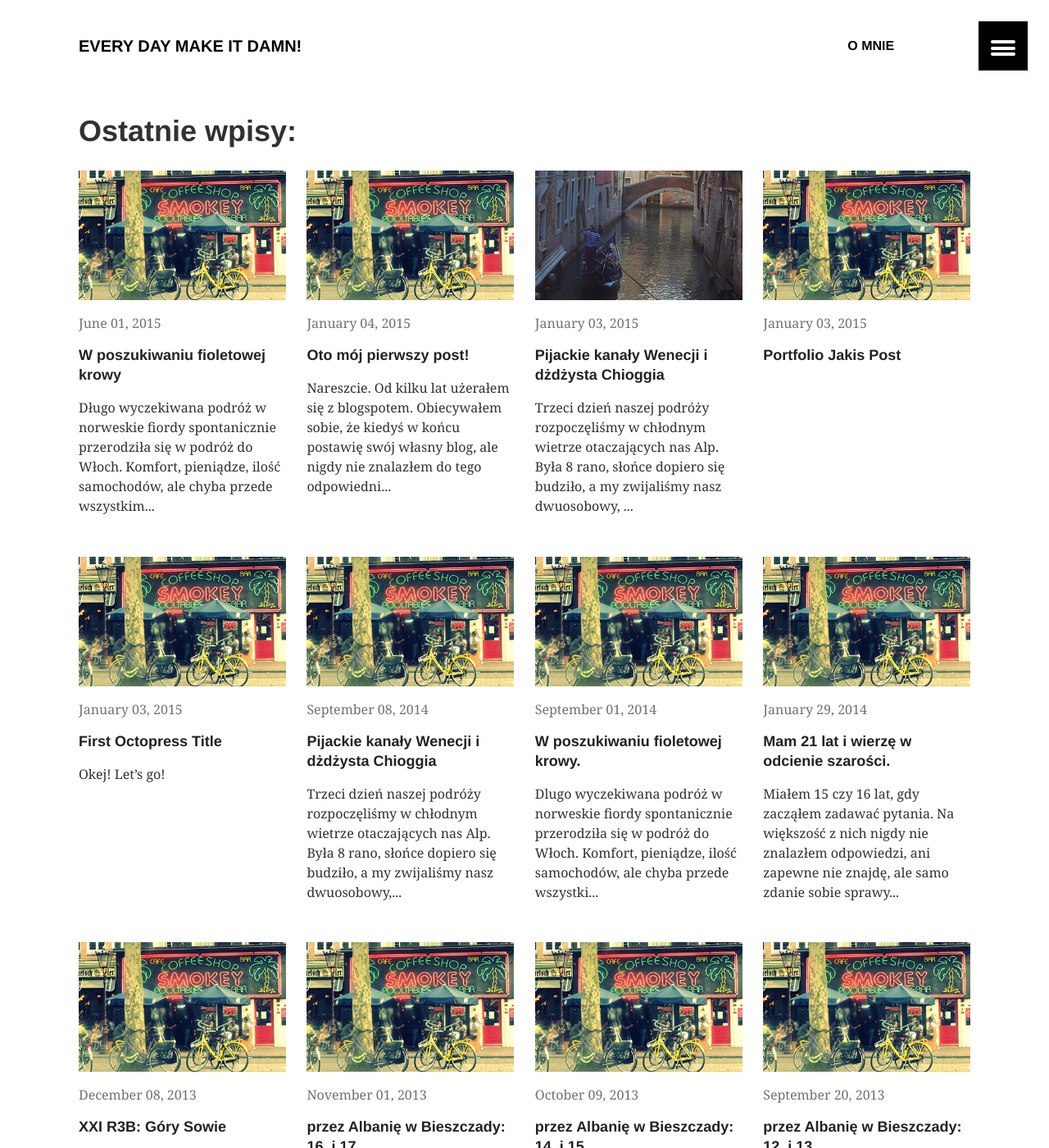
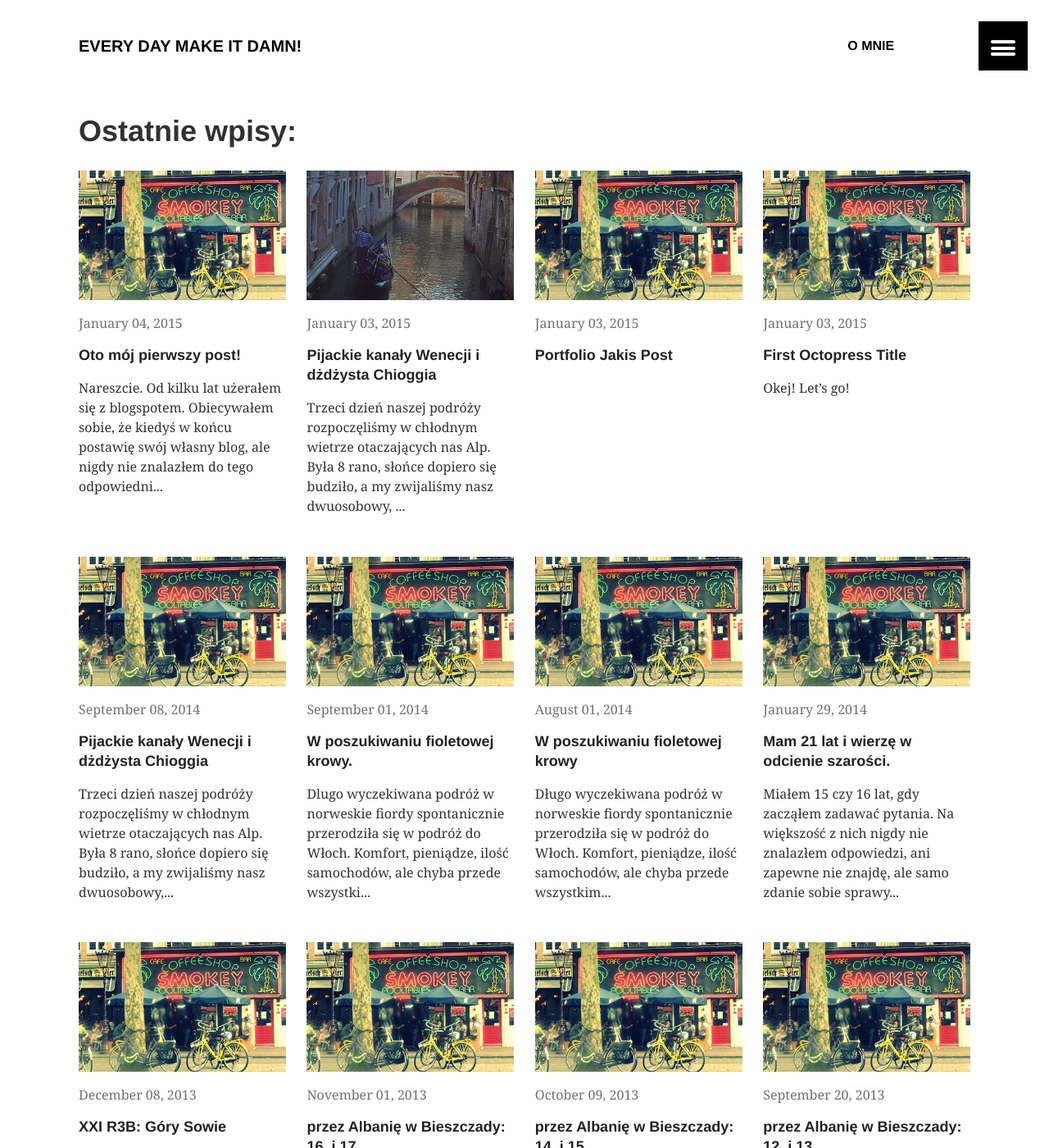
Before and after one commit to nikodamn/nikodamn.github.io, a Jekyll site: the page built from index.md, in a window 1280 px wide and 1400 px high. Shown: the whole window at 82% size. Built offline with Jekyll 4.4.1, drawn with Linux system fonts in a browser that asks for light colours.

Commit message:
Update content

```diff
--- a/_posts/2015-01-06-w-poszukiwaniu-fioletowej-krowy.md
+++ b/_posts/Trips/2015-01-06-w-poszukiwaniu-fioletowej-krowy.md
@@ -9,7 +9,7 @@ image:
   feature:
   teaser:
   thumb:
-date: 2015-06-01T03:20:14+01:00
+date: 2014-08-01T03:20:14+01:00
 ---
 
 Długo wyczekiwana podróż w norweskie fiordy spontanicznie przerodziła się w podróż do Włoch. Komfort, pieniądze, ilość samochodów, ale chyba przede wszystkim pogoda - to wszystko przemawiało za tym by krainy wikingów odłożyć na następny raz, a teraz spełnić marzenie o zwiedzaniu Toskanii.
```
Also changed, not shown: images/DSC_0022.jpg (added).
